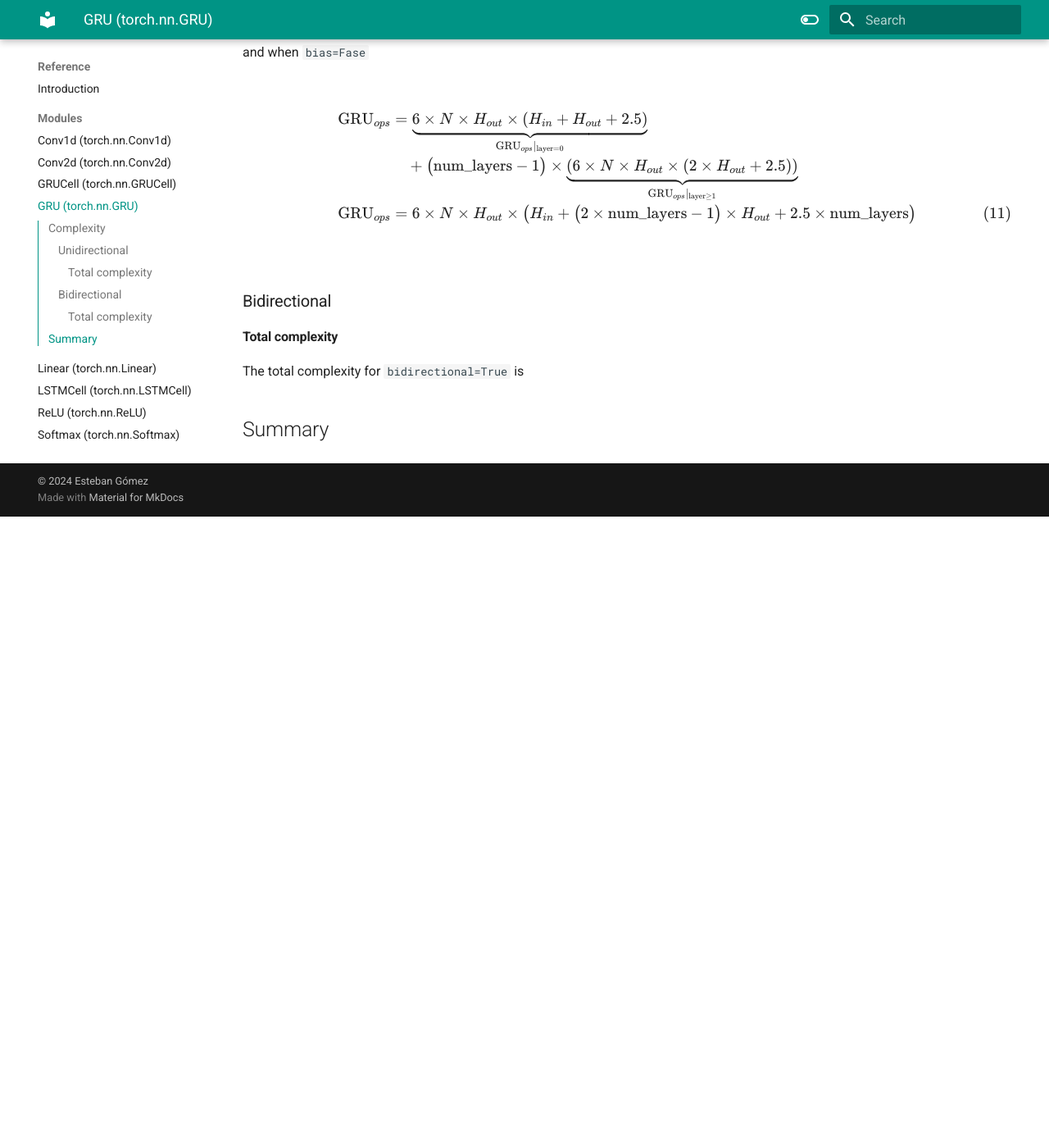
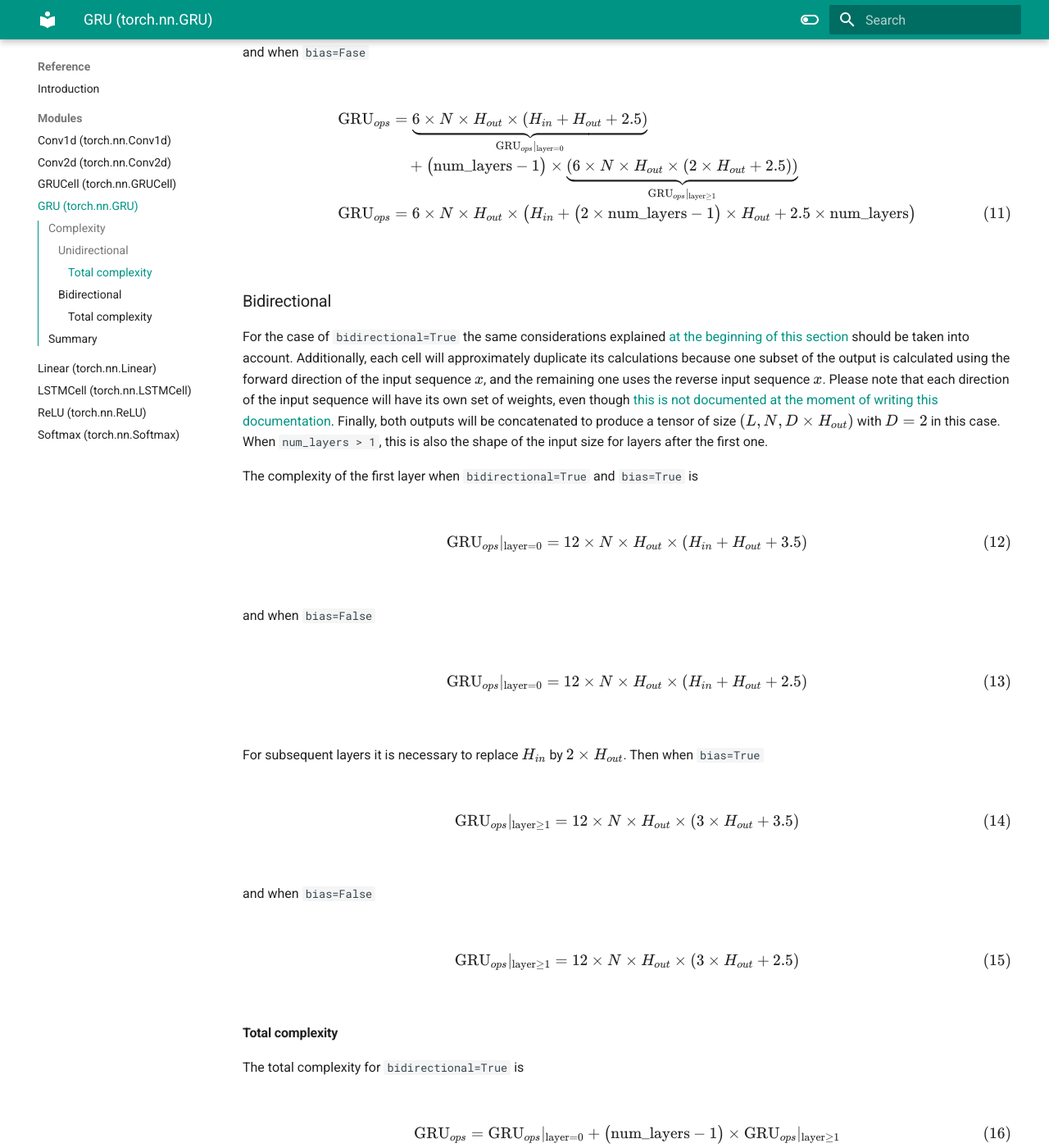
Before and after one commit to eagomez2/moduleprofiler, an MkDocs documentation site: the page built from docs/modules/gru.md, in a window 1280 px wide and 1400 px high, scrolled down 2760 px. Shown: the whole window at 82% size. Built offline with MkDocs 1.6.1 and Material for MkDocs 9.7.7, drawn with Linux system fonts in a browser that asks for light colours; before the commit the page ends 3390 px from its top, so only the background shows below that; some of the changed text lies outside the part shown.

Commit message:
Add GRU docs when bidirectional=True

```diff
--- a/docs/modules/gru.md
+++ b/docs/modules/gru.md
@@ -98,10 +98,67 @@ $$
 $$
 
 ### Bidirectional
+For the case of `bidirectional=True` the same considerations explained [at the beginning of this section](#complexity) should be taken into account. Additionally, each cell will approximately duplicate its calculations because one subset of the output is calculated using the forward direction of the input sequence $x$, and the remaining one uses the reverse input sequence $x$. Please note that each direction of the input sequence will have its own set of weights, even though <a href="https://github.com/pytorch/pytorch/issues/59332" target="blank">this is not documented at the moment of writing this documentation</a>. Finally, both outputs will be concatenated to produce a tensor of size $\left(L, N, D\times H_{out}\right)$ with $D=2$ in this case. When `num_layers > 1`, this is also the shape of the input size for layers after the first one.
 
+The complexity of the first layer when `bidirectional=True` and `bias=True` is
+
+$$
+\begin{align}
+    \text{GRU}_{ops}|_{\text{layer}=0} = 12\times N \times H_{out}\times\left(H_{in}+H_{out}+3.5\right)
+\end{align}
+$$
+
+and when `bias=False`
+
+$$
+\begin{align}
+    \text{GRU}_{ops}|_{\text{layer}=0} = 12\times N \times H_{out}\times\left(H_{in}+H_{out}+2.5\right)
+\end{align}
+$$
+
+For subsequent layers it is necessary to replace $H_{in}$ by $2\times H_{out}$. Then when `bias=True`
+
+$$
+\begin{align}
+    \text{GRU}_{ops}|_{\text{layer}\geq 1} = 12\times N \times H_{out}\times\left(3\times H_{out}+3.5\right)
+\end{align}
+$$
+
+and when `bias=False`
+
+$$
+\begin{align}
+    \text{GRU}_{ops}|_{\text{layer}\geq 1} = 12\times N \times H_{out}\times\left(3\times H_{out}+2.5\right)
+\end{align}
+$$
 
 #### Total complexity
 The total complexity for `bidirectional=True` is
 
+$$
+\begin{align}
+    \text{GRU}_{ops} &= \text{GRU}_{ops}|_{\text{layer}=0} + \left(\text{num\_layers} - 1 \right)\times \text{GRU}_{ops}|_{\text{layer}\geq 1}
+\end{align}
+$$
+
+When `bias=True` this expression becomes
+
+$$
+\begin{align}
+    \text{GRU}_{ops} &= \underbrace{12\times N \times H_{out}\times\left(H_{in}+H_{out}+3.5\right)}_{\text{GRU}_{ops}|_{\text{layer}=0}} \nonumber \\
+    &\quad + \left(\text{num\_layers} - 1 \right)\times \underbrace{\left(12\times N \times H_{out}\times\left(3\times H_{out}+3.5\right)\right)}_{\text{GRU}_{ops}|_{\text{layer}\geq 1}} \nonumber \\
+    \text{GRU}_{ops} &= 12\times N \times H_{out}\times \left(H_{in}+\left(3\times\text{num\_layers}-2\right)\times H_{out}+3.5\times\text{num\_layers}\right)
+\end{align}
+$$
+
+and when `bias=False`
+
+$$
+\begin{align}
+    \text{GRU}_{ops} &= \underbrace{12\times N \times H_{out}\times\left(H_{in}+H_{out}+2.5\right)}_{\text{GRU}_{ops}|_{\text{layer}=0}} \nonumber \\
+    &\quad + \left(\text{num\_layers} - 1 \right)\times \underbrace{\left(12\times N \times H_{out}\times\left(3\times H_{out}+2.5\right)\right)}_{\text{GRU}_{ops}|_{\text{layer}\geq 1}} \nonumber \\
+    \text{GRU}_{ops} &= 12\times N \times H_{out}\times \left(H_{in}+\left(3\times\text{num\_layers}-2\right)\times H_{out}+2.5\times\text{num\_layers}\right)
+\end{align}
+$$
 
 ## Summary
```
